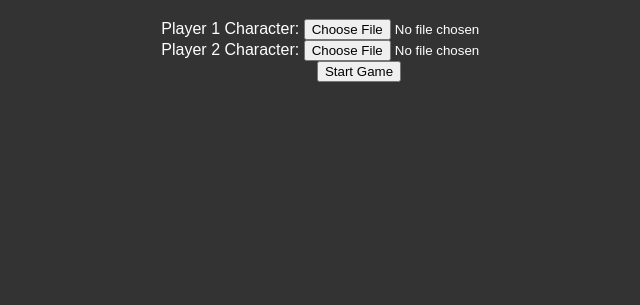
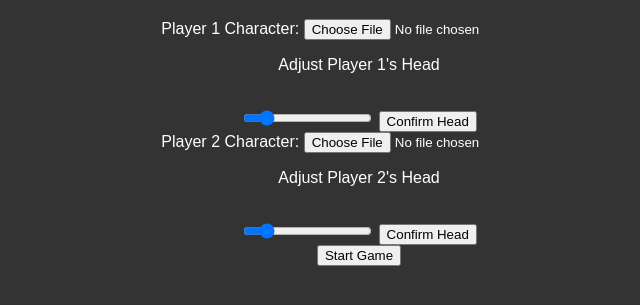
Before and after one commit to BananaMi1kshake/UnnamedFightingGame, a plain HTML site: page index.html in a window 1280 px wide. Shown: the part 61-366 px from the top of the page, without its empty margins (281-921 px from the left). Drawn offline with Linux system fonts and the light colour scheme.

Commit message:
Update index.html

```diff
--- a/index.html
+++ b/index.html
@@ -11,11 +11,29 @@
         <div>
             <label for="p1-upload">Player 1 Character:</label>
             <input type="file" id="p1-upload" accept="image/*">
+            <div id="p1-head-editor" class="head-editor">
+                <p>Adjust Player 1's Head</p>
+                <div id="p1-head-frame" class="head-frame">
+                    <img id="p1-preview-img" class="preview-img" src="">
+                </div>
+                <input type="range" id="p1-zoom-slider" class="zoom-slider" min="50" max="400" value="100">
+                <button id="p1-confirm-head" class="confirm-button">Confirm Head</button>
+            </div>
         </div>
+
         <div>
             <label for="p2-upload">Player 2 Character:</label>
             <input type="file" id="p2-upload" accept="image/*">
+             <div id="p2-head-editor" class="head-editor">
+                <p>Adjust Player 2's Head</p>
+                <div id="p2-head-frame" class="head-frame">
+                    <img id="p2-preview-img" class="preview-img" src="">
+                </div>
+                <input type="range" id="p2-zoom-slider" class="zoom-slider" min="50" max="400" value="100">
+                <button id="p2-confirm-head" class="confirm-button">Confirm Head</button>
+            </div>
         </div>
+
         <button id="start-button">Start Game</button>
     </div>
 
```
